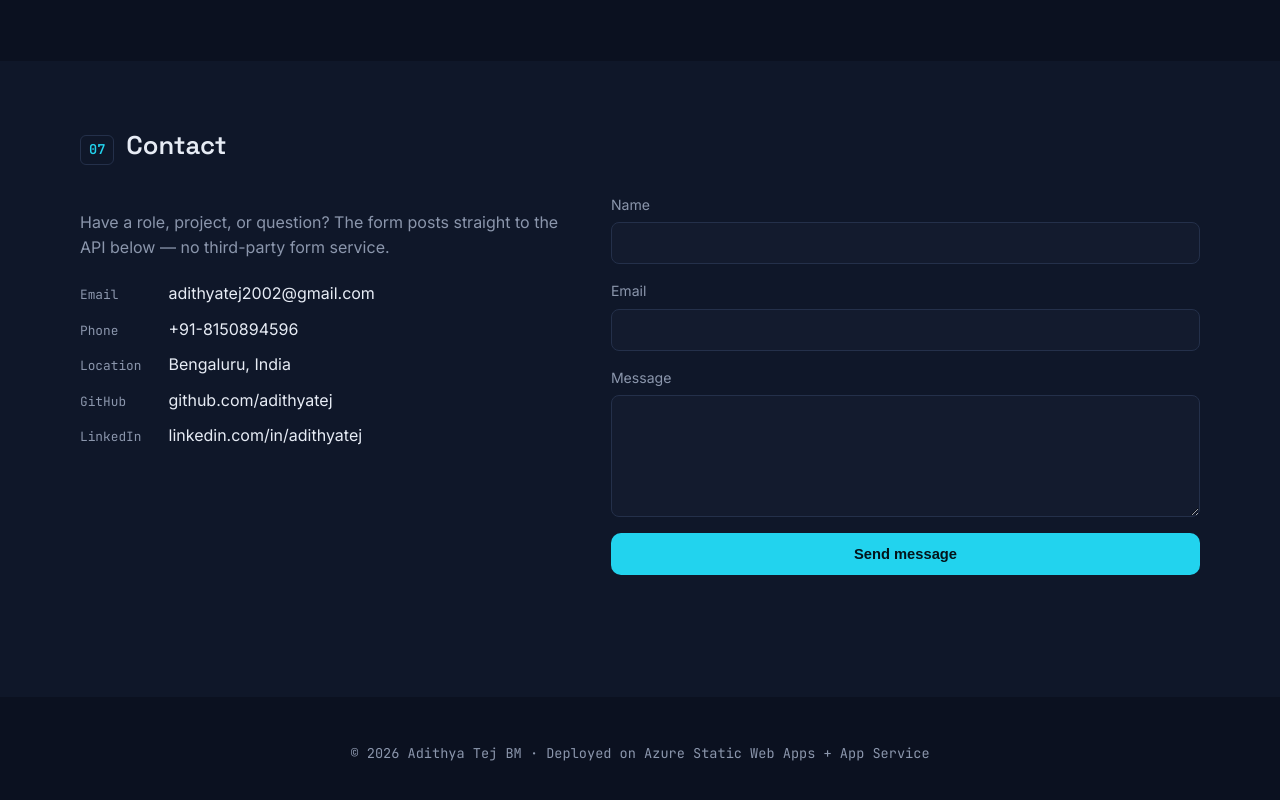
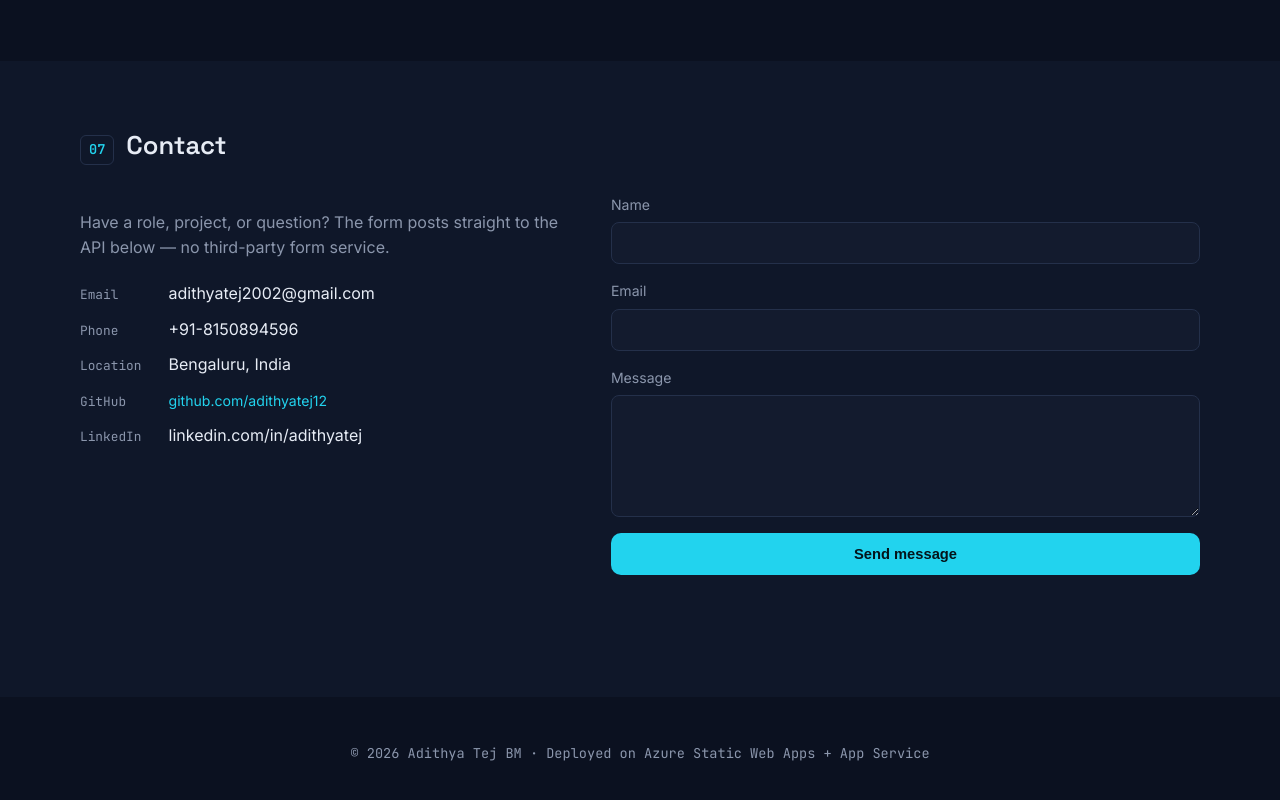
Before and after one commit to adithyatej12/my-portfolio, a plain HTML site: page frontend/index.html in a window 1280 px wide. Shown: the part 3694-4494 px from the top of the page. Drawn offline with Linux system fonts and the light colour scheme; no server answers.

Commit message:
Fix contact GitHub handle: adithyatej -> adithyatej12, make it a link

```diff
--- a/frontend/index.html
+++ b/frontend/index.html
@@ -275,7 +275,7 @@
         <li><span class="label">Email</span> adithyatej2002@gmail.com</li>
         <li><span class="label">Phone</span> +91-8150894596</li>
         <li><span class="label">Location</span> Bengaluru, India</li>
-        <li><span class="label">GitHub</span> github.com/adithyatej</li>
+        <li><span class="label">GitHub</span> <a class="link" href="https://github.com/adithyatej12" target="_blank" rel="noopener">github.com/adithyatej12</a></li>
         <li><span class="label">LinkedIn</span> linkedin.com/in/adithyatej</li>
       </ul>
     </div>
```
